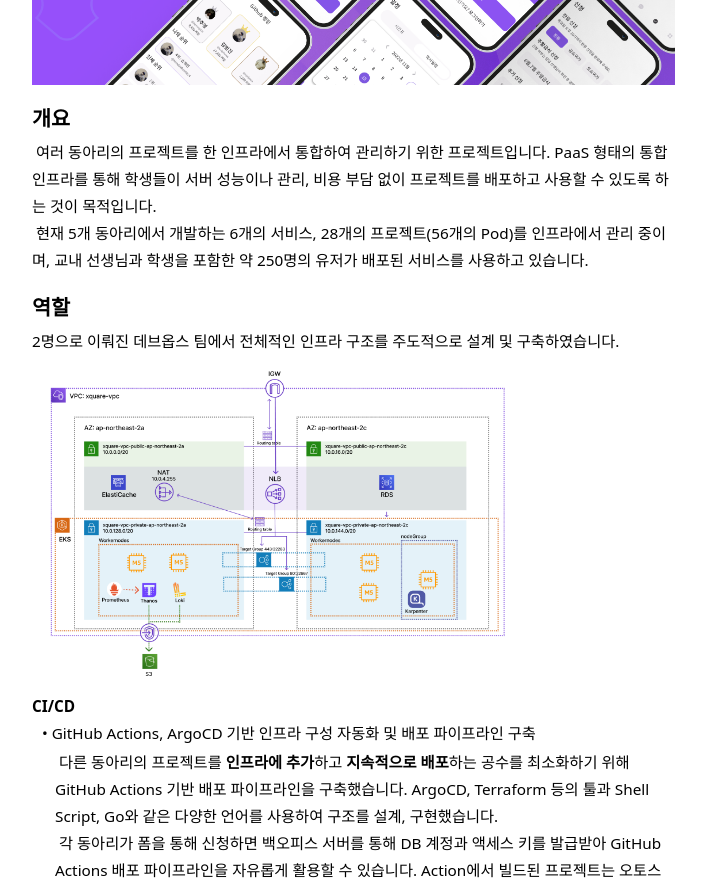
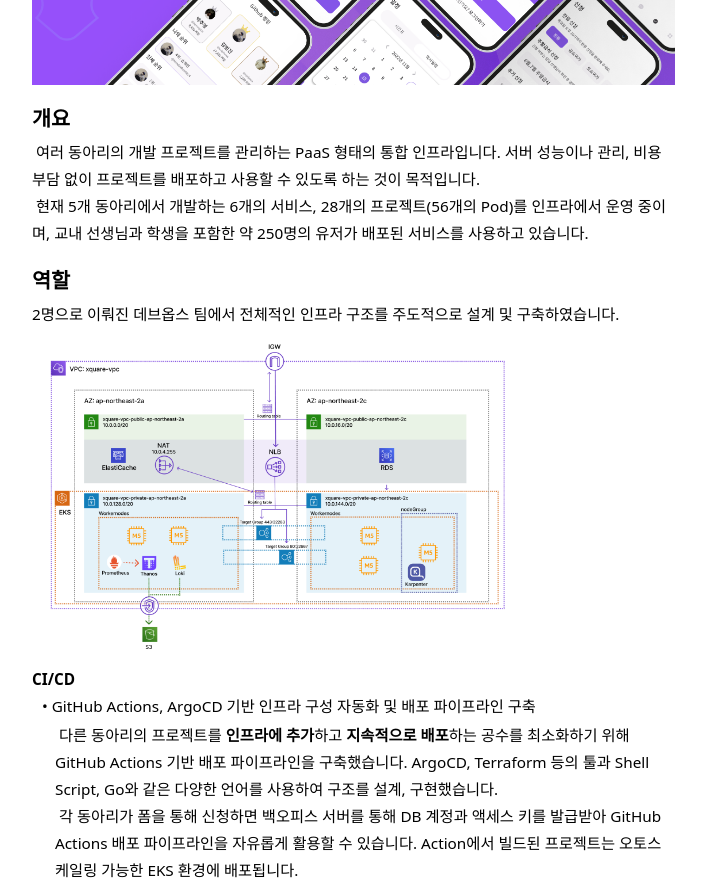
Before and after one commit to rlaisqls/portfolio, a React (Create React App) app: page / in a window 1280 px wide. Shown: the part 1300-2188 px from the top of the page, without its empty margins (381-1087 px from the left). Built offline with nearby package versions, Linux system fonts and the light colour scheme.

Commit message:
프로젝트 설명 수정

```diff
--- a/src/portfolio/project/Xquare.jsx
+++ b/src/portfolio/project/Xquare.jsx
@@ -16,8 +16,8 @@ export const Xquare = ({imageOpen}) => {
                 </div>
 
                 <p className="relative">
-                    <Tab/>여러 동아리의 프로젝트를 한 인프라에서 통합하여 관리하기 위한 프로젝트입니다. PaaS 형태의 통합 인프라를 통해 학생들이 서버 성능이나 관리, 비용 부담 없이 프로젝트를 배포하고 사용할 수 있도록 하는 것이 목적입니다.<br/>
-                    <Tab/>현재 5개 동아리에서 개발하는 6개의 서비스, 28개의 프로젝트(56개의 Pod)를 인프라에서 관리 중이며, 교내 선생님과 학생을 포함한 약 250명의 유저가 배포된 서비스를 사용하고 있습니다.
+                    <Tab/>여러 동아리의 개발 프로젝트를 관리하는 PaaS 형태의 통합 인프라입니다. 서버 성능이나 관리, 비용 부담 없이 프로젝트를 배포하고 사용할 수 있도록 하는 것이 목적입니다.<br/>
+                    <Tab/>현재 5개 동아리에서 개발하는 6개의 서비스, 28개의 프로젝트(56개의 Pod)를 인프라에서 운영 중이며, 교내 선생님과 학생을 포함한 약 250명의 유저가 배포된 서비스를 사용하고 있습니다.
                 </p>
                 </div>
 
```
